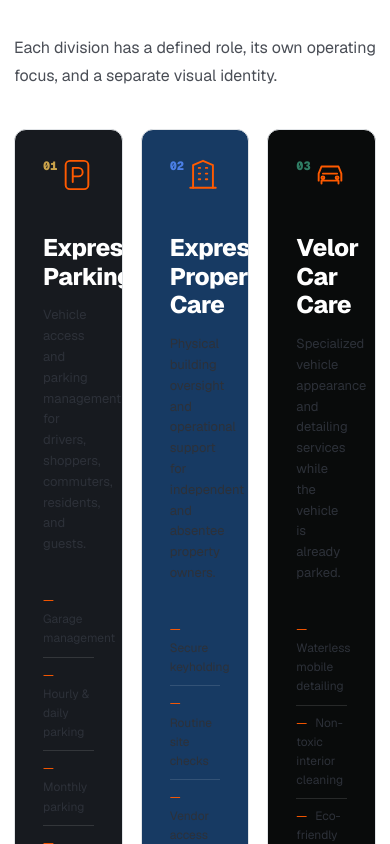
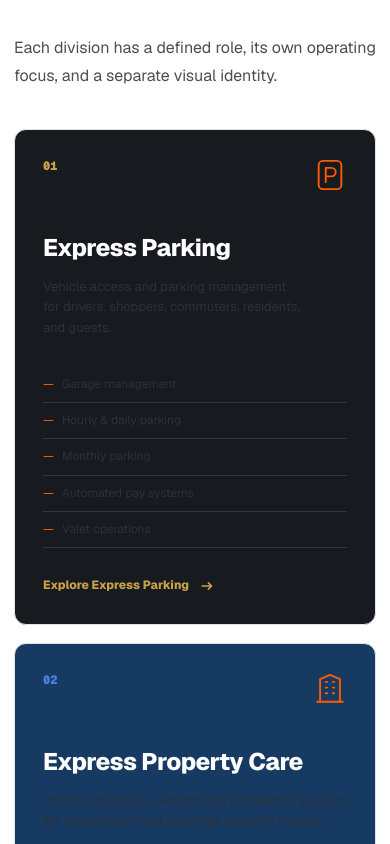
Before and after one commit to expresparking/express-parking-web, a Next.js app: page / in a window 390 px wide. Shown: the part 1540-2384 px from the top of the page. Built offline with nearby package versions, Linux system fonts and the light colour scheme.

Commit message:
Finish responsive polish across service grids

```diff
--- a/app/polish.css
+++ b/app/polish.css
@@ -49,7 +49,7 @@ p { text-wrap: pretty; }
 
 .home-positioning { border-block: 1px solid var(--line-clean) !important; background: #fff !important; }
 .home-positioning span { padding: 22px !important; font-size: 12px !important; }
-.home-service-grid { gap: 18px !important; }
+.home-service-grid { grid-template-columns: repeat(3, minmax(0,1fr)) !important; gap: 18px !important; }
 .home-service-card { min-height: 430px !important; padding: 28px !important; border-radius: 12px !important; box-shadow: none !important; }
 .home-service-card:hover { transform: translateY(-3px) !important; box-shadow: 0 14px 30px rgba(17,20,24,.10) !important; }
 .home-service-card h3 { margin-top: 42px !important; font-size: 24px !important; }
@@ -95,6 +95,8 @@ p { text-wrap: pretty; }
   .nav-wrap { min-height: 72px; }
   .parking-home .hero { gap: 38px !important; }
   .section { padding-block: 76px !important; }
+  .home-service-grid { grid-template-columns: 1fr !important; }
+  .home-service-card { min-height: auto !important; }
 }
 
 @media (max-width: 660px) {
@@ -102,7 +104,6 @@ p { text-wrap: pretty; }
   .parking-home .hero { padding-block: 42px 54px !important; }
   .parking-home .hero h1 { font-size: clamp(44px, 13vw, 60px) !important; }
   .section { padding-block: 64px !important; }
-  .home-service-card { min-height: auto !important; }
   .button { width: 100%; justify-content: center; }
   .button-row { display: grid !important; grid-template-columns: 1fr !important; }
 }
```
